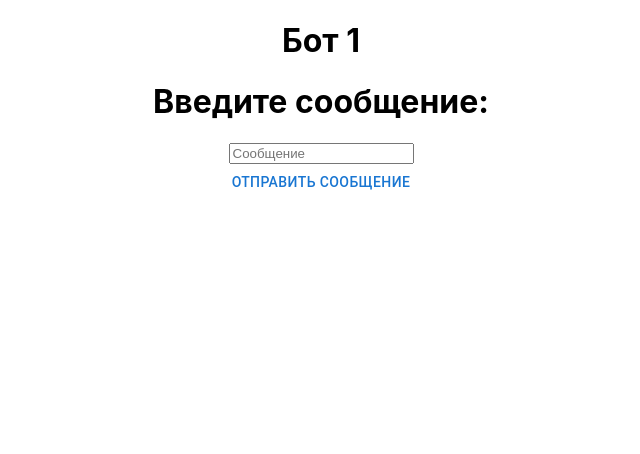
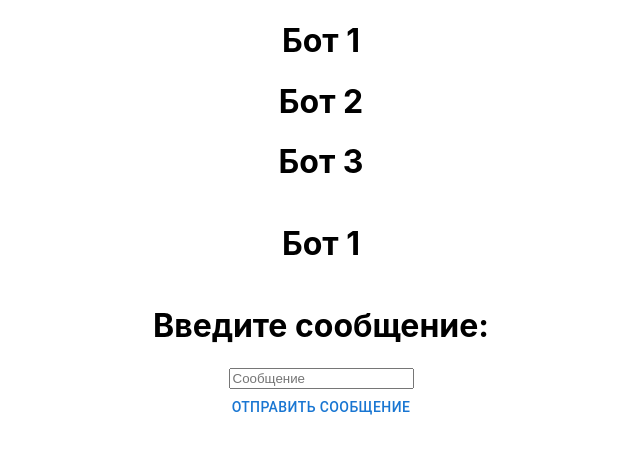
Before and after one commit to danila-derenchenko/React.js, a React (Create React App) app: page / in a window 1280 px wide. Shown: the top 454 px of the page, without its empty margins (319-959 px from the left). Built offline with nearby package versions, Linux system fonts and the light colour scheme.

Commit message:
Незаконченная версия дз

```diff
--- a/src/App.css
+++ b/src/App.css
@@ -1,5 +1,11 @@
 .App {
   text-align: center;
+}
+
+.chat {
+  display: flex;
+  justify-content: center;
+  flex-direction: column;
 }
 
 .App-logo {
--- a/src/App.js
+++ b/src/App.js
@@ -1,51 +1,49 @@
-import { useCallback, useEffect, useRef, useState } from "react";
+import { useEffect, useRef, useState } from "react";
 import { Message } from "./components/Message/Message";
 import "./App.css";
 import Button from '@mui/material/Button';
+import { ChatList } from "./components/chatList/ChatList.jsx";
 
 function App() {
+  const [listChats] = useState([{ chat_name: "Бот 1", chat_id: Math.random() }, { chat_name: "Бот 2", id: Math.random() }, { chat_name: "Бот 3", id: Math.random() }]);
   const input = useRef();
-  // const [text, setText] = useState("i am a prop");
   const [messageList, setMessages] = useState([]);
-  // const [messageBot, setMessageBot] = useState([]);
-  /* const handleClick = () => {
-    alert("click");
-    setText("123" + Math.random());
-    При раскомментировании добавить Message onMessageClick={handleClick}
-  }; */
+  const AUTHOR = "Человек";
+  const BOT = "Бот";
 
   const sendForm = event => {
     event.preventDefault();
     sendMessage(
       {
         text: input.current.value,
-        author: "Человек"
+        author: "Человек",
+        id: Math.random()
       }
     );
     input.current.value = "";
-    console.log(messageList);
     input.current.focus();
   };
 
-  const sendMessage = useCallback((newMessage) => {
+  const sendMessage = newMessage => {
     setMessages([...messageList, newMessage]);
-  }, [messageList]);
+  }
 
   useEffect(() => {
+    setTimeout(() => {
       if (messageList.length > 0) {
-      if (messageList[messageList.length - 1].author == "Человек") {
-        setTimeout(() => {
-          setMessages([...messageList, { text: "Привет, я робот", author: "Бот" }]);
-        }, 1500);
+        if (messageList[messageList.length - 1].author == AUTHOR) {
+
+          setMessages([...messageList, { text: "Привет, я робот", author: BOT, id: Math.random() }]);
         }
       }
-  }, [messageList])
+    }, 1500);
+  }, [messageList]);
 
   return (
     <div className="App">
-      <header>
+      <ChatList list={listChats} />
+      <div className="chat">
         <h1>Бот 1</h1>
-      </header>
         <Message message={messageList} className="content" />
         <div className="messages">
           <h1>Введите сообщение:</h1>
@@ -56,6 +54,7 @@ function App() {
           </form>
         </div>
       </div>
+    </div>
   );
 }
 
--- a/src/components/Message/Message.css
+++ b/src/components/Message/Message.css
@@ -1,4 +1,11 @@
-.message {
-    color: cornflowerblue;
-    margin-bottom: 15px;
+.messages {
+    align-items: center;
 }
+
+.message-people {
+    margin: auto, 0;
+}
+
+.message-bot {
+    margin: 0, auto;
+}
--- a/src/components/Message/Message.jsx
+++ b/src/components/Message/Message.jsx
@@ -1,10 +1,10 @@
 import React from "react";
 import "./Message.css"
 
-export const Message = ({ message, bot }) => {
+export const Message = ({ message }) => {
     return <div>
-        {message.map((mes) => (
-            <div>{mes.author}: {mes.text}</div>
+        {message.map(mes => (
+            <div key={mes.id}>{mes.author}: {mes.text}</div>
         ))}
     </div>
 }
--- /dev/null
+++ b/src/components/chatList/ChatList.jsx
@@ -0,0 +1,9 @@
+import React from "react";
+
+export const ChatList = ({ list }) => {
+    return <div>
+        {list.map(chat => (
+            <h1 key={chat.chat_id}>{chat.chat_name}</h1>
+        ))}
+    </div>
+}
```
Lines whose indentation alone changed are shown as unchanged.
